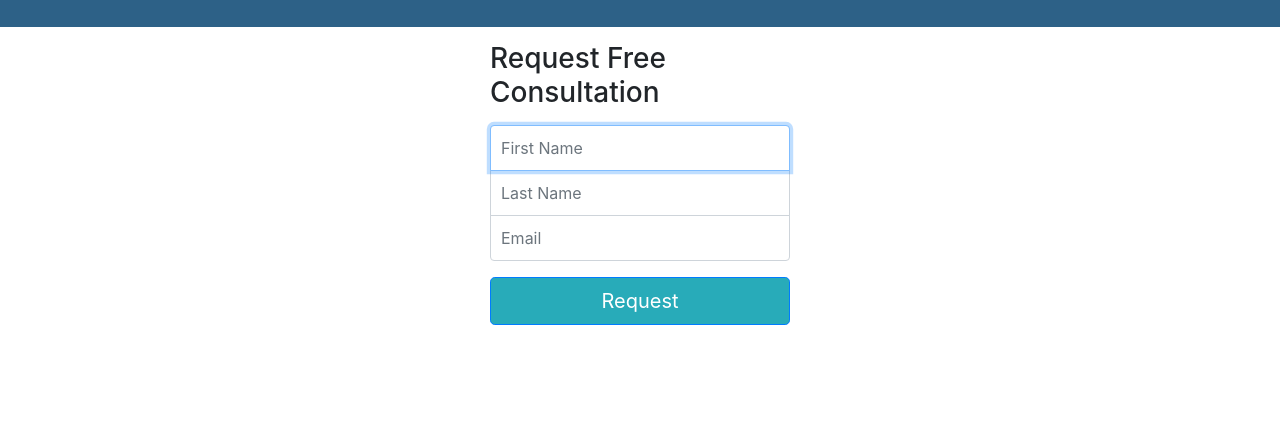
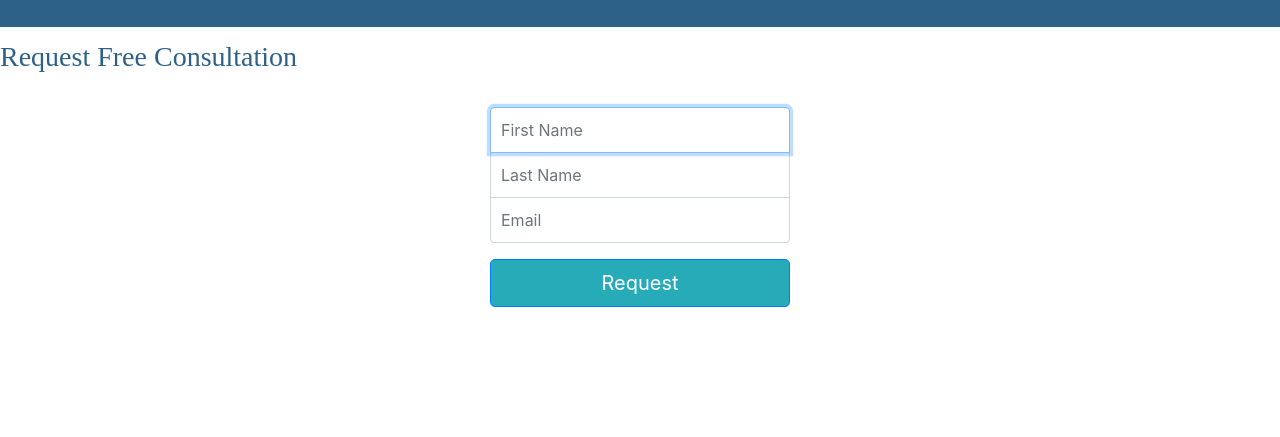
Before and after one commit to alpinetyler/clarence-and-associates, a website: page contact.html in a window 1280 px wide. Shown: the part 73-510 px from the top of the page. Drawn offline with nearby package versions, Linux system fonts and the light colour scheme.

Commit message:
ui changes

```diff
--- a/contact.html
+++ b/contact.html
@@ -80,7 +80,7 @@
 <!-- Appointment Form -->
     <form class="form-signin" action="/contact" method="post">
 
-  <h1 class="h3 mb-3">Request Free Consultation</h1>
+  <h1 class="h3 mb-3 contact-heading">Request Free Consultation</h1>
   <label for="firstName" class="sr-only">First Name</label>
   <input type="text" id="firstName" class="form-control top" name="firstName" placeholder="First Name" required autofocus>
   <label for="lastName" class="sr-only">Last Name</label>
--- a/public/styles.css
+++ b/public/styles.css
@@ -78,6 +78,18 @@ a{
 .feature-title {
   font-size: 1.5rem;
   font-weight: bold;
+}
+
+.contact-heading {
+  font-family: 'Merriweather', serif;
+  width: 100vw;
+  font-size: 2.5rem;
+  color: #2d6187;
+  position: relative;
+  margin-top: 15px;
+  top: 10%;
+  left: 50%;
+  transform: translate(-50%, -50%);
 }
 
 .big-heading {
```
Also changed, not shown: index.html (+1 -1 lines), success.html (+6 -3 lines).
